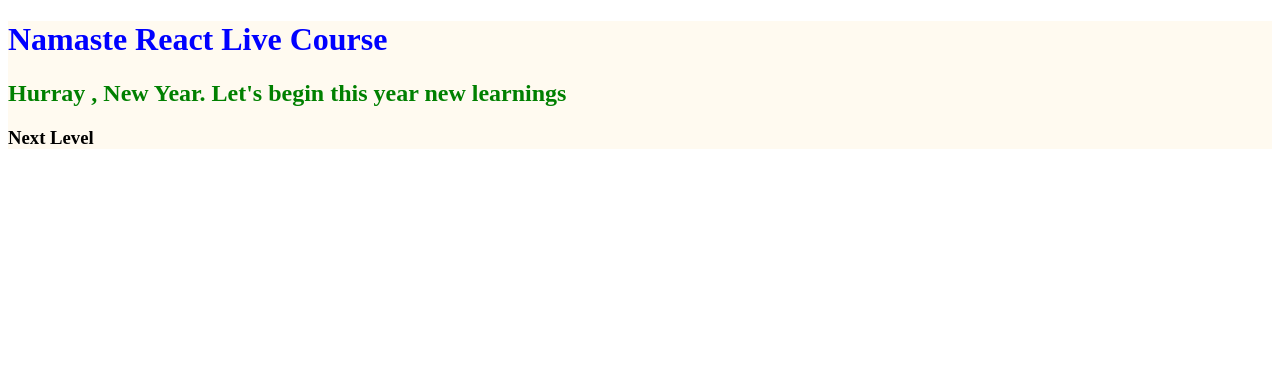
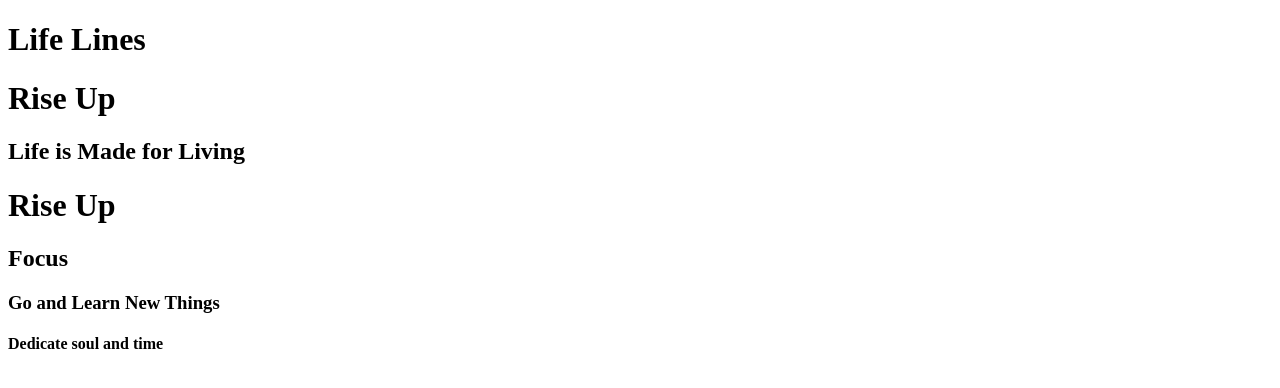
Before and after one commit to roopa-karajagi/Namaste-React, a React (Vite) app: page / in a window 1280 px wide. Shown: the top 388 px of the page. Built offline with nearby package versions, Linux system fonts and the light colour scheme.

Commit message:
JSX Foundation

```diff
--- a/App.js
+++ b/App.js
@@ -27,55 +27,108 @@ PARCEL ---
 *To run production build app , we need to add dependencies to run the application and this dependencies also dependent on other packages too so it is called trasitive dependencies - dendency Tree
 */
 
-//added key inside it
-const heading1 = React.createElement(
-  "h1",
-  { style: { color: "blue" }, key: "hp1", id: "title1" },
-  "Namaste React Live Course"
-);
-const heading2 = React.createElement(
-  "h2",
-  { style: { color: "green" }, key: "hp2", id: "title2" },
-  "Hurray , New Year. Let's begin this year new learnings"
-);
+// React.createElement ==> Object ==> render HTML(DOM)
+// Key and Id is different : React keeps track of key to comapre the elements
 
-const heading3 = React.createElement("h3" , {id:"n1"} , "Next Level")
-// React.createContext = Object => HTML(DOM)
+//Adding multiple elements inside it , it will become messy
 const container = React.createElement(
   "div",
   { id: "container", hellow: "Roopa" },
-  [heading1, heading2,heading3]
+  [
+    React.createElement(
+      "h1",
+      { style: { color: "blue" }, key: "1", id: "title1" },
+      "Namaste React Live!!!"
+    ),
+    React.createElement(
+      "h2",
+      { style: { color: "green" }, key: "2", id: "title2" },
+      "Hurray , Let's begin with New Beginnings"
+    ),
+    React.createElement("h3", { id: "title3", key: "3" }, "Next Level"),
+  ]
+);
+//Adding ul Tag
+
+const unOrderList = React.createElement(
+  "ul",
+  { id: "unorder", hellow: "Roopa" },
+  [
+    React.createElement("li", { key: "l1" }, "Home"),
+    React.createElement("li", { key: "l2" }, "About"),
+    React.createElement("li", { key: "l3" }, "Contact"),
+  ]
 );
 
- // first needs to render the code and let it available and then with settimeout we can change the content of the tags.
-//  else it doens't work
+// JSX:
+// JSX ELement  -- It is not HTML inside Javascript, its HTML -like syntax
+// JSX --> React.createElement -->Object --> HTML(DOM) --> it is converted by babel
+//  React Element in JSX -- JSX expression -- its JSX syntax
+const heading = <h1 key="1">Namaste React</h1>;
+const heading2 = (
+  <h2 key="h_2" id="title">
+    Hurray!! Live Class
+  </h2>
+);
+// console.log("heading2" , heading2)
+//we are creating react root using React.createRoot
+/********************************************* */
 
-// const heading = React.createElement(
-//   "h1",
-//   {
-//     id: "title",
-//     className: "heading",
-//     style: { color: "red" },
-//   },
-//   "Namaste React!!!"
-// );
+//const root = ReactDOM.createRoot(document.getElementById("root"));
 
-// setTimeout(
-//   function(){
-//     var heading3 = document.getElementById('title');
-//     console.log(heading3)
-//     heading3.innerHTML = 'Namaste JS'
-//   }
-//   , 1)
+// passing an react element inside the root
+// async defer
+/********************************************* */
 
+// root.render([heading , heading2]);
 
-//JSX -- jsx is html like syntax, its not HTML
-// JSX --> React.createElement -->Object --> HTML(DOM) --> it is converted by babel
+/********************************************* */
+// FUnctional Component -- Normal javascript Function itself
+const Title =()=>(
+  <h1 id="title_1">
+    Life Lines
+  </h1>
+)
 
- //we are creating react using React.createRoot
- const root = ReactDOM.createRoot(document.getElementById("root"));
- // passing an react element inside the root
- root.render(container);
+// we can write  functional component in different types
+const HeaderComponent = () =>{
+  return (
+    <div>
+      <Title />
+      {/* {Title()} */}
+      <h1>Rise Up</h1>
+      <h2>Life is Made for Living</h2>
+    </div>
+  )
+}
+const HeaderComponent1 =() =>(
+  <div>
+    <h1>Rise Up</h1>
+    <h2>Focus</h2>
+  </div>
+)
+function HeaderComponent2() {
+  return (
+    <div>
+      <h3>Go and Learn New Things</h3>
+    </div>
+  )
+}
+const HeaderComponent3 = function() {
+  return (
+    <div>
+      <h4>Dedicate soul and time</h4>
+    </div>
+  )
+}
+
+const root = ReactDOM.createRoot(document.getElementById('root'));
+root.render(<>
+  <HeaderComponent />
+  <HeaderComponent1/>
+  <HeaderComponent2 />
+  <HeaderComponent3 />
+ </> )
 
 // BUNDLER
 // webpack
--- a/index.html
+++ b/index.html
@@ -9,6 +9,9 @@
   </head>
   <body>
     <div id="root">Not Rendered</div>
+    <!-- <script>
+      console.log = function() {}
+    </script> -->
     <script type="module" src="App.js"></script>
   </body>
 </html>
```
